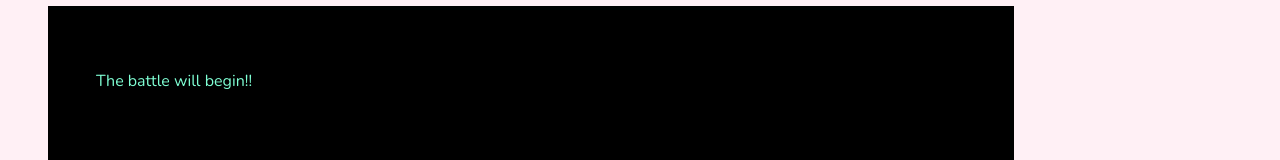
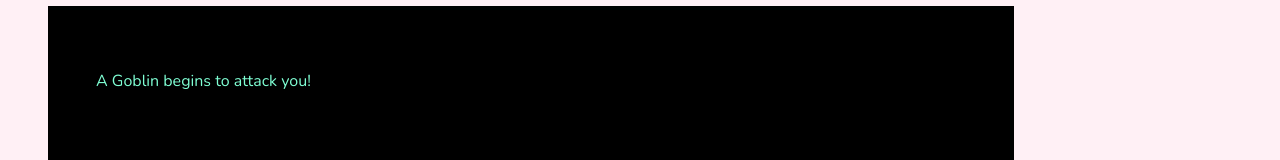
Before and after one commit to JF-LL-codebuds/react-play-study-fe, a React app: page /gamelayout in a window 1280 px wide. Shown: the part 252-412 px from the top of the page. Built offline with nearby package versions, Linux system fonts and the light colour scheme; a web font is replaced by a local one.

Commit message:
screen comp now renders currentCombatMsg from state

```diff
--- a/src/components/gamelayout/MainScreen.js
+++ b/src/components/gamelayout/MainScreen.js
@@ -1,12 +1,17 @@
 import React from 'react';
+import PropTypes from 'prop-types';
 import styles from './gamelayout.css';
 
-function MainScreen() {
+function MainScreen({ currentCombatMsg }) {
   return (
     <section className={styles.mainScreen}>
-      <p>The battle will begin!!</p>
+      <p>{currentCombatMsg}</p>
     </section>
   );
 }
 
+MainScreen.propTypes = {
+  currentCombatMsg: PropTypes.string,
+};
+
 export default MainScreen;
```
